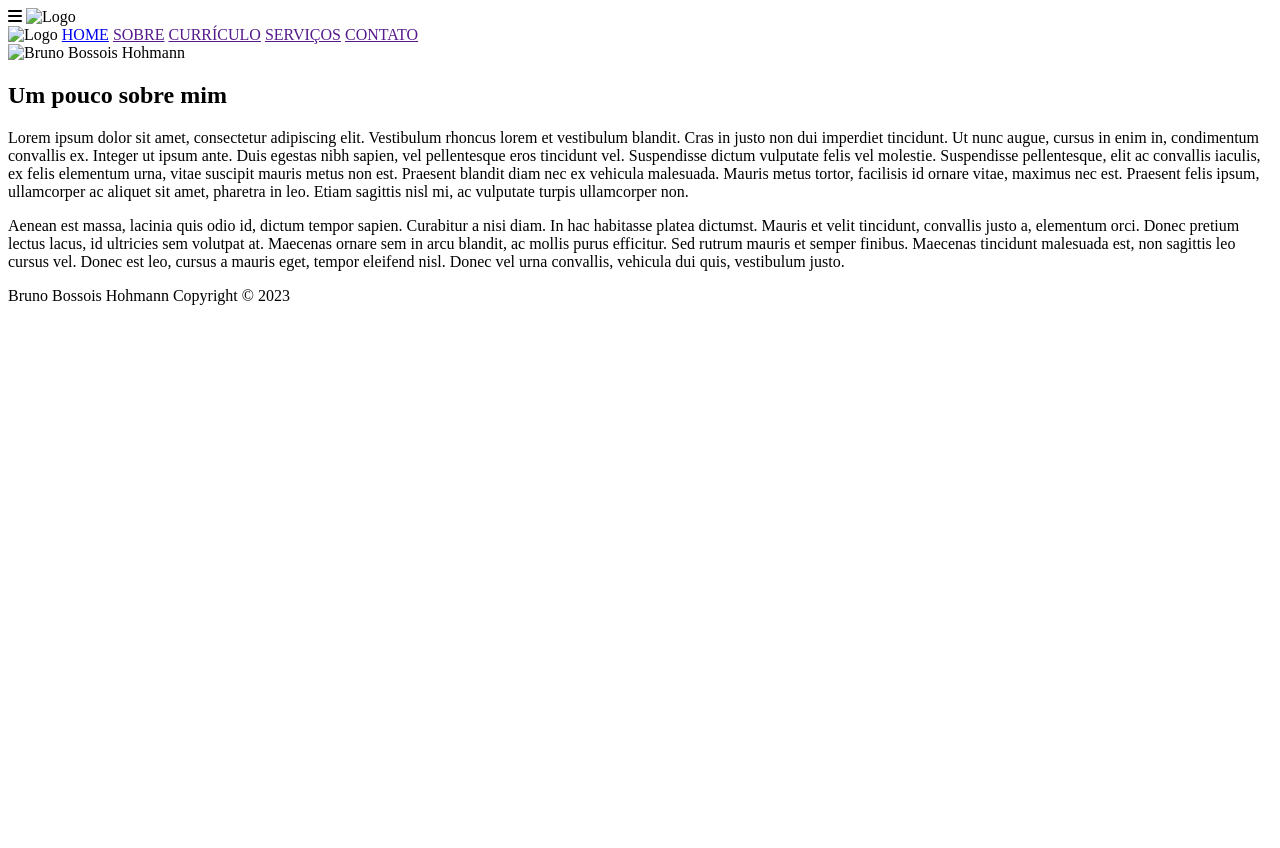
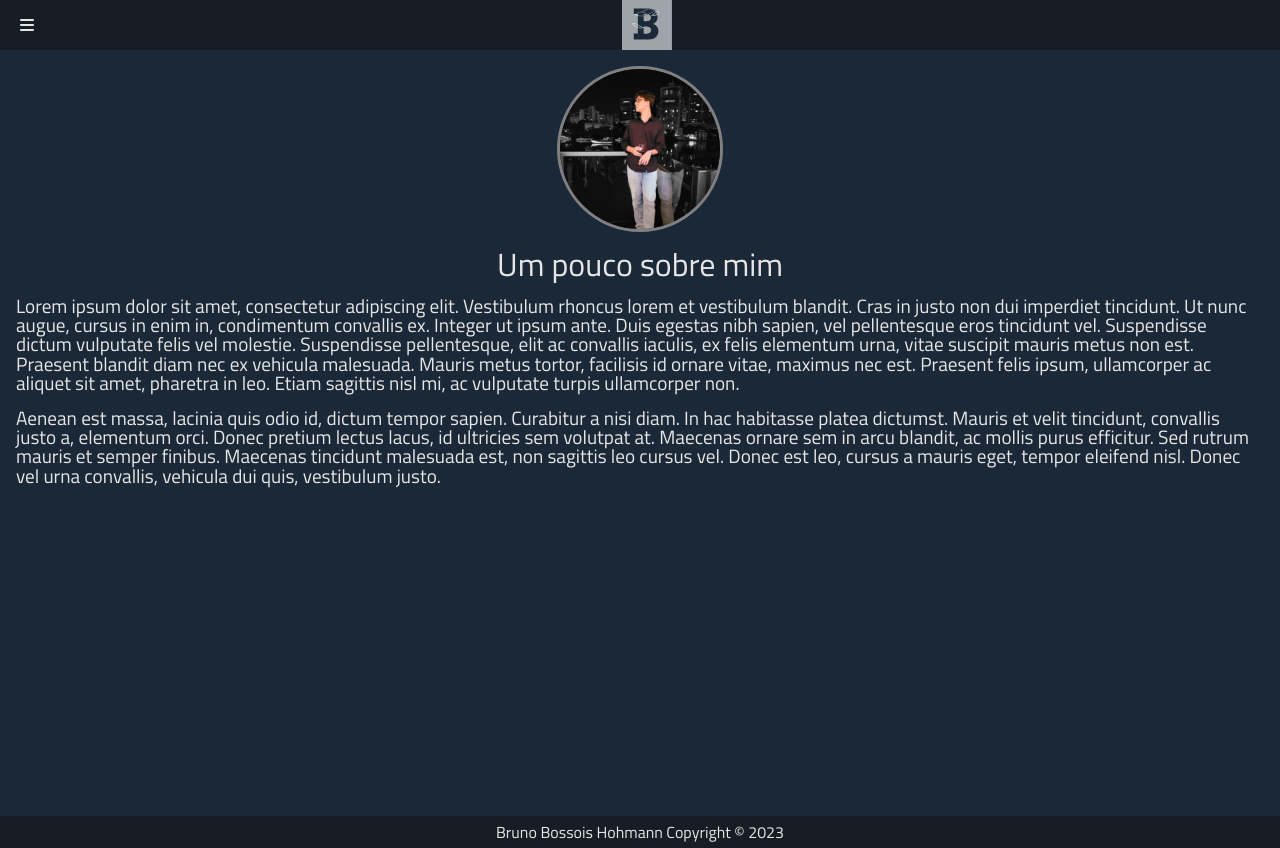
Before and after one commit to GNOBRs/Landing-Page, a plain HTML site: page index.html in a window 1280 px wide. Before the commit the page ends 800 px from the top, so only its background shows below. Drawn offline with Linux system fonts and the light colour scheme; the site is published under a folder, as on GitHub Pages, so addresses that start at the root find nothing.

Commit message:
Corrige o path dos arquivos

```diff
--- a/index.html
+++ b/index.html
@@ -5,25 +5,25 @@
     <meta charset="UTF-8">
     <meta name="viewport" content="width=device-width, initial-scale=1.0">
     <title>HOME</title>
-    <link rel="shortcut icon" href="/assets/favicon.ico" type="image/x-icon">
+    <link rel="shortcut icon" href="assets/favicon.ico" type="image/x-icon">
     <link rel="preconnect" href="https://fonts.googleapis.com">
     <link rel="preconnect" href="https://fonts.gstatic.com" crossorigin>
     <link
         href="https://fonts.googleapis.com/css2?family=Titillium+Web:ital,wght@0,200;0,300;0,400;0,600;0,700;0,900;1,200;1,300;1,400;1,600;1,700&display=swap"
         rel="stylesheet">
-    <link rel="stylesheet" href="/css/reset.css">
-    <link rel="stylesheet" href="/css/master.css">
-    <link rel="stylesheet" href="/css/index.css">
+    <link rel="stylesheet" href="css/reset.css">
+    <link rel="stylesheet" href="css/master.css">
+    <link rel="stylesheet" href="css/index.css">
 </head>
 
 <body>
     <nav class="navbar">
         <i class="fa-solid fa-bars" id="botao" class="botao-menu"></i>
-        <img class="navbar_img" src="/assets/logo.svg" alt="Logo">
+        <img class="navbar_img" src="assets/logo.svg" alt="Logo">
         <br>
     </nav>
     <div class="menu-lateral">
-        <img class="navbar_img menu-lateral--item" src="/assets/logo.svg" alt="Logo">
+        <img class="navbar_img menu-lateral--item" src="assets/logo.svg" alt="Logo">
         <a class="menu-lateral--item menu-lateral--item--ativo" href="index.html">HOME</a>
         <a class="menu-lateral--item" href="">SOBRE</a>
         <a class="menu-lateral--item" href="">CURRÍCULO</a>
@@ -31,7 +31,7 @@
         <a class="menu-lateral--item" href="">CONTATO</a>
     </div>
     <article>
-        <img class="body_img" src="/assets/me.png" alt="Bruno Bossois Hohmann">
+        <img class="body_img" src="assets/me.png" alt="Bruno Bossois Hohmann">
         <h1 class="about_title">Um pouco sobre mim</h1>
         <p class="about_content">Lorem ipsum dolor sit amet, consectetur adipiscing elit. Vestibulum rhoncus lorem et
             vestibulum blandit. Cras
```
